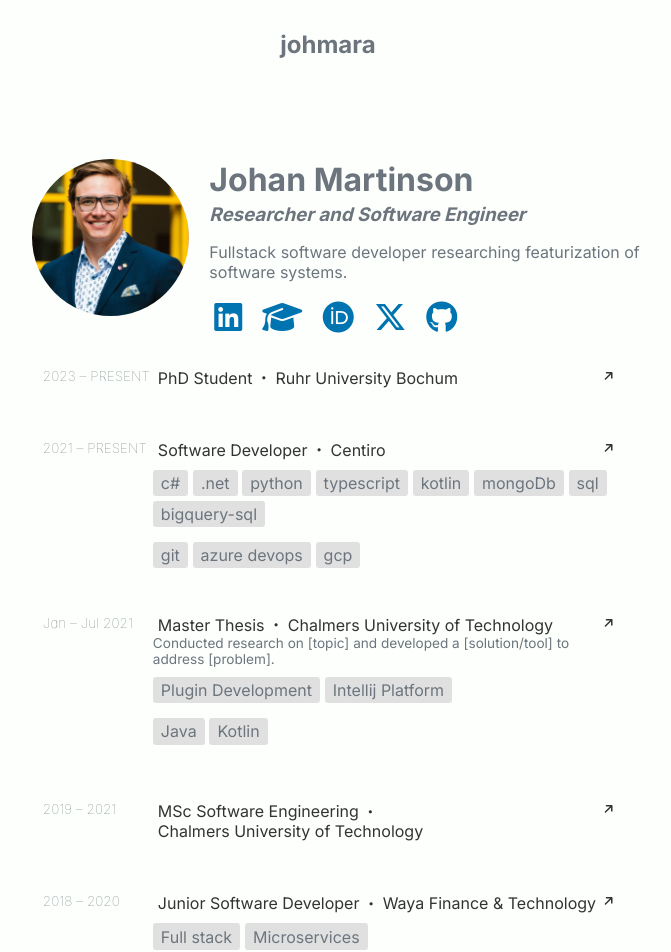
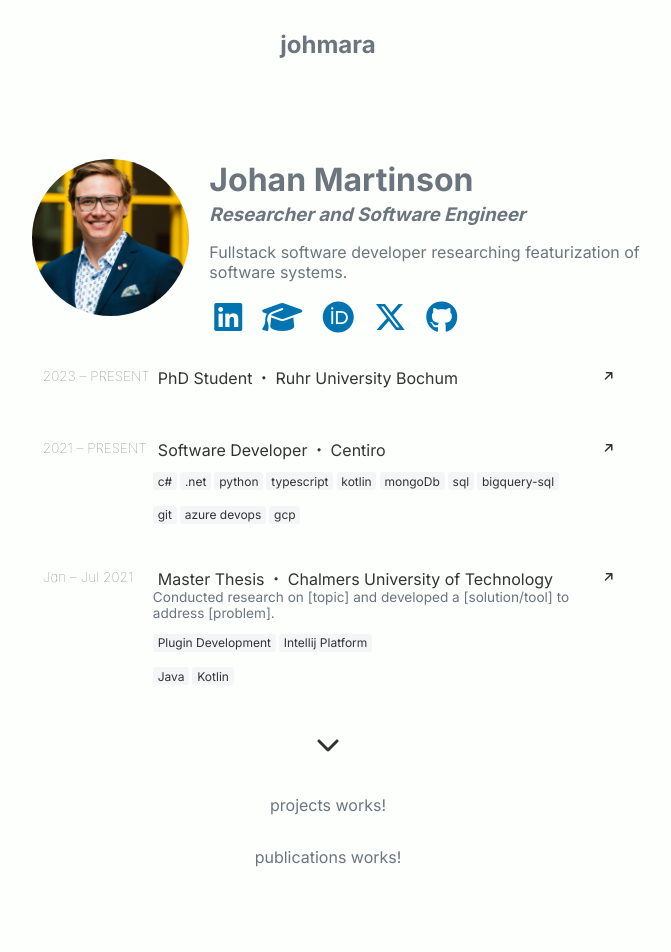
Before and after one commit to johmara/johmara.github.io, an Angular app: page /home in a window 1280 px wide. Shown: the top 952 px of the page, without its empty margins (312-983 px from the left). After the commit the page ends 883 px from the top, so only its background shows below. Built offline with nearby package versions, Linux system fonts and the light colour scheme.

Commit message:
fix experience

```diff
--- a/src/app/time-line/time-line.component.html
+++ b/src/app/time-line/time-line.component.html
@@ -1,6 +1,6 @@
 <div class="timeline">
   <div class="timeline-events">
-    <div *ngFor="let event of timelineEvents" class="timeline-card">
+    <div *ngFor="let event of timelineEvents | slice:0:eventsToShow" class="timeline-card">
       <div class="event-date">
         <ng-container *ngIf="(event.from_date | date: 'yyyy') === (event.to_date | date: 'yyyy'); else differentYears">
           {{ event.from_date | date: 'MMM' }} – {{ event.to_date | date: 'MMM yyyy' }}
@@ -31,4 +31,9 @@
       </div>
     </div>
   </div>
+  <div class="button-container">
+    <button (click)="toggleEvents()">
+      <fa-icon [icon]="showAllEvents ? faChevronUp : faChevronDown"></fa-icon>
+    </button>
+  </div>
 </div>
--- a/src/app/time-line/time-line.component.scss
+++ b/src/app/time-line/time-line.component.scss
@@ -18,8 +18,8 @@
 }
 
 .timeline-card:hover {
-  border-color: #ccc; /* Show border on hover */
-  box-shadow: 0 4px 8px var(--main-color); /* Add shadow effect */
+  border-color: var(--background-color-darker);
+  box-shadow: 0 4px 8px var(--background-color-darker);
 }
 
 .timeline-card:hover ~ .timeline-card {
@@ -55,12 +55,15 @@
   margin-top: 10px;
 }
 
+
 .tech, .language, .tool {
   display: inline-block;
-  background-color: #e0e0e0;
-  margin: 0 0.3rem 0.3rem 0;
-  padding: 0.2rem 0.5rem;
+  background-color: var(--background-color-darker);
+  margin: 0 0.2rem 0.2rem 0; /* Smaller margin */
+  padding: 0.1rem 0.3rem; /* Smaller padding */
   border-radius: 3px;
+  font-size: 0.75rem; /* Smaller font size */
+  color: var(--accent-color-1); /* Use third accent color for text */
 }
 
 .card-title {
@@ -97,3 +100,18 @@
 .timeline-card:hover .arrow-icon {
   transform: translateY(-5px) rotate(-45deg); /* Maintain the rotation on hover */
 }
+
+.button-container {
+  display: flex;
+  justify-content: center;
+  margin-top: 0.1rem;
+}
+
+button {
+  background: none;
+  border: none;
+  color: var(--accent-color-1);
+  font-size: 1.5rem;
+  cursor: pointer;
+  padding: 0;
+}
--- a/src/app/time-line/time-line.component.ts
+++ b/src/app/time-line/time-line.component.ts
@@ -1,7 +1,8 @@
 import { Component } from '@angular/core';
 import { CommonModule } from '@angular/common';
 import { FontAwesomeModule } from '@fortawesome/angular-fontawesome';
-import {faArrowRight, faGraduationCap, faSpinner, faBriefcase } from '@fortawesome/free-solid-svg-icons';
+import { faArrowRight, faChevronDown, faChevronUp } from '@fortawesome/free-solid-svg-icons';
+
 
 @Component({
   selector: 'app-time-line',
@@ -14,6 +15,11 @@ export class TimeLineComponent {
   current_date = new Date(Date.now());
   selectedEvent: any = null;
   faArrowUpRight = faArrowRight;
+  eventsToShow = 3; // Number of events to display initially
+  showAllEvents = false; // Track whether to show all events
+  faChevronDown = faChevronDown;
+  faChevronUp = faChevronUp;
+
 
   timelineEvents = [
     {
@@ -25,8 +31,7 @@ export class TimeLineComponent {
       tech: [],
       languages: [],
       tools: [],
-      icon: faSpinner,
-      link: 'https://example.com/phd-student'
+      link: 'https://se.ruhr-uni-bochum.de/'
     },
     {
       from_date: new Date('2021-08-01'),
@@ -37,8 +42,7 @@ export class TimeLineComponent {
       tech: [],
       languages: ['c#', '.net', 'python', 'typescript', 'kotlin', 'mongoDb', 'sql', 'bigquery-sql'],
       tools: ['git', 'azure devops', 'gcp'],
-      icon: faSpinner,
-      link: 'https://example.com/phd-student'
+      link: 'https://centiro.com/'
     },
     {
       from_date: new Date('2021-01-01'),
@@ -49,8 +53,7 @@ export class TimeLineComponent {
       tech: ['Plugin Development', 'Intellij Platform'],
       languages: ['Java', 'Kotlin'],
       tools: [],
-      icon: faGraduationCap,
-      link: 'https://example.com/phd-student'
+      link: ''
     },
     {
       from_date: new Date('2018-06-01'),
@@ -61,8 +64,7 @@ export class TimeLineComponent {
       tech: ['Full stack', 'Microservices'],
       languages: ['Java', 'SQL', 'C#', '.NET'],
       tools: [],
-      icon: faBriefcase,
-      link: 'https://example.com/phd-student'
+      link: 'https://www.waya.se/en/'
     },
     {
       from_date: new Date('2019-09-01'),
@@ -73,8 +75,7 @@ export class TimeLineComponent {
       tech: [],
       languages: [],
       tools: [],
-      icon: faGraduationCap,
-      link: 'https://example.com/phd-student'
+      link: 'https://www.chalmers.se/en/education/find-masters-programme/software-engineering-and-technology-msc/'
     },
     {
       from_date: new Date('2015-09-01'),
@@ -85,8 +86,7 @@ export class TimeLineComponent {
       tech: [],
       languages: [],
       tools: [],
-      icon: faGraduationCap,
-      link: 'https://example.com/phd-student'
+      link: 'https://www.chalmers.se/utbildning/hitta-program/datateknik-hogskoleingenjor/'
     },
   ];
 
@@ -107,4 +107,9 @@ export class TimeLineComponent {
   selectEvent(event: any) {
     this.selectedEvent = event;
   }
+
+  toggleEvents() {
+    this.showAllEvents = !this.showAllEvents;
+    this.eventsToShow = this.showAllEvents ? this.timelineEvents.length : 3;
+  }
 }
--- a/src/styles.scss
+++ b/src/styles.scss
@@ -18,7 +18,8 @@ body {
 }
 
 :root {
-  --background-color: #FDFFFC; /* Background color set to a light gray */
+  --background-color: #FDFFFC;
+  --background-color-darker: #F4F5F6; /* Slightly darker background color */
   --main-color: #6c757d; /* Main color set to a black-ish color */
   --accent-color-1: #333333; /* First accent color */
   --accent-color-2: #0073b1;; /* Second accent color */
```
